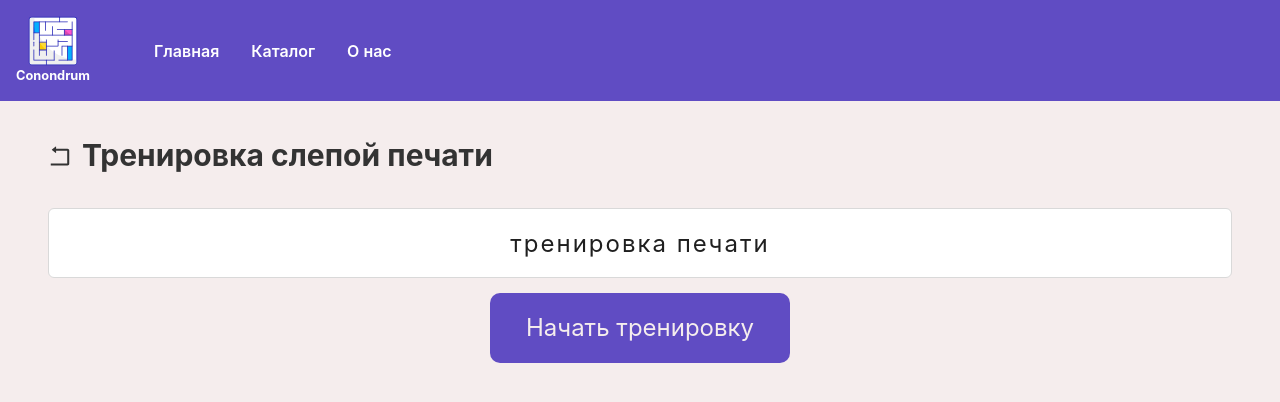
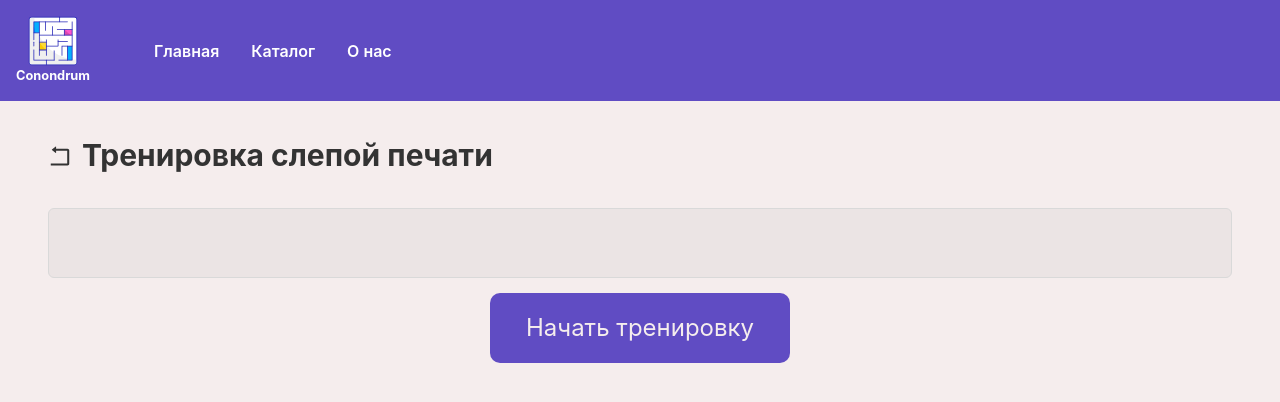
Before and after one commit to Rugnus/conundrum, a React (Vite) app: page /blind-type in a window 1280 px wide. Shown: the top 402 px of the page. Built offline with nearby package versions, Linux system fonts and the light colour scheme.

Commit message:
add hande start button event. without timer and stats

```diff
--- a/src/features/BlindTypeTraining/BlindTypeTraining.tsx
+++ b/src/features/BlindTypeTraining/BlindTypeTraining.tsx
@@ -29,8 +29,9 @@ const SInputWrapper = styled.div`
 `;
 
 export const BlindTypeTraining: FC = () => {
-  const [userInput, setUserInput] = useState<string>("тренировка печати");
+  const [userInput, setUserInput] = useState<string>("");
   const inputRef = useRef<HTMLInputElement>(null);
+  const [isInputDisabled, setIsInputDisabled] = useState<boolean>(true);
 
   useEffect(() => {
     inputRef?.current?.focus();
@@ -67,13 +68,26 @@ export const BlindTypeTraining: FC = () => {
     }
   };
 
+  const handleStart = () => {
+    setIsInputDisabled(false);
+
+    handleRandomSentence()
+      .then(() => inputRef.current?.focus())
+      .catch((e) => console.log(e));
+  };
+
   return (
     <SBlindTypeTraining>
       <SInputWrapper>
-        <Input value={userInput} onKeyDown={handleKeyChange} readOnly />
+        <Input
+          value={userInput}
+          onKeyDown={handleKeyChange}
+          disabled={isInputDisabled}
+          ref={inputRef}
+          readOnly
+        />
       </SInputWrapper>
-
-      <Button title="Начать тренировку" />
+      <Button title="Начать тренировку" onClick={handleStart} />{" "}
     </SBlindTypeTraining>
   );
 };
```
